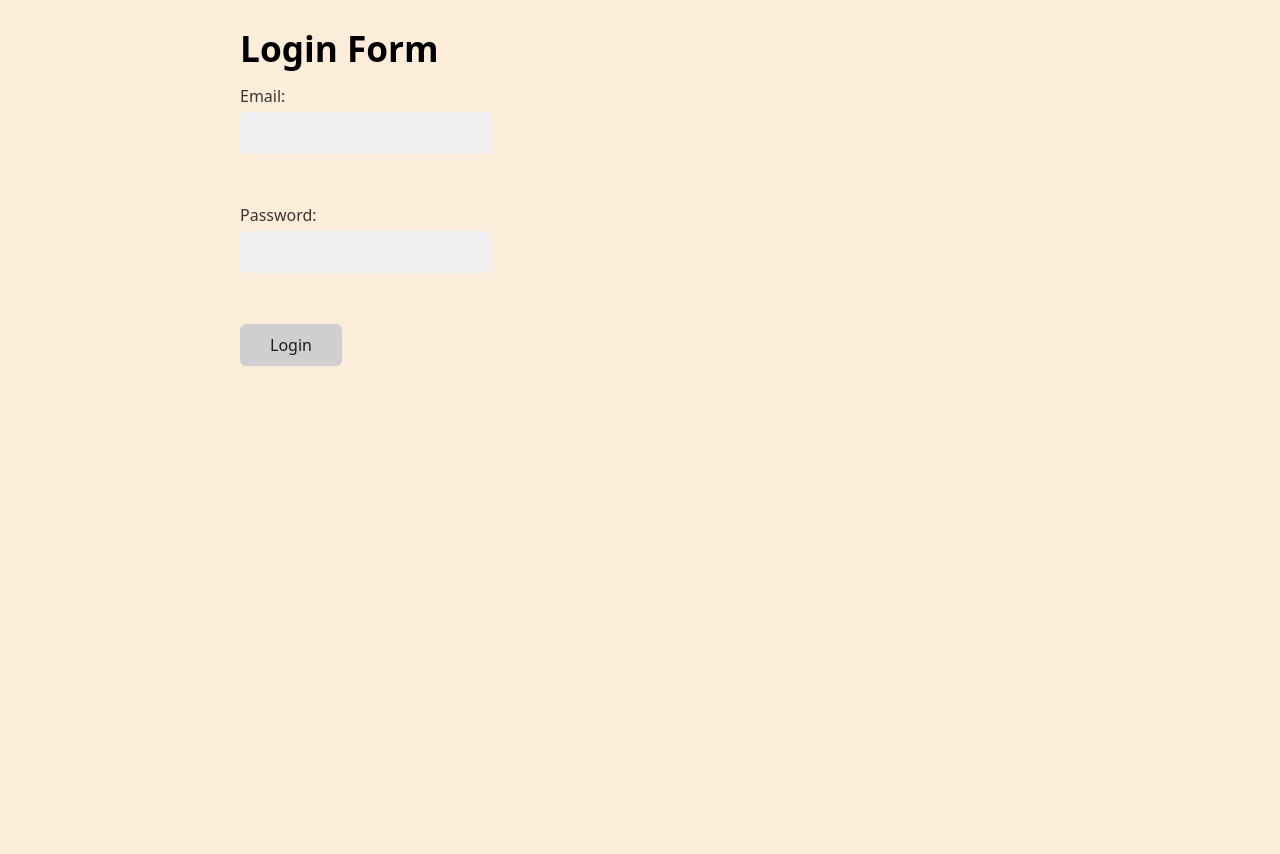
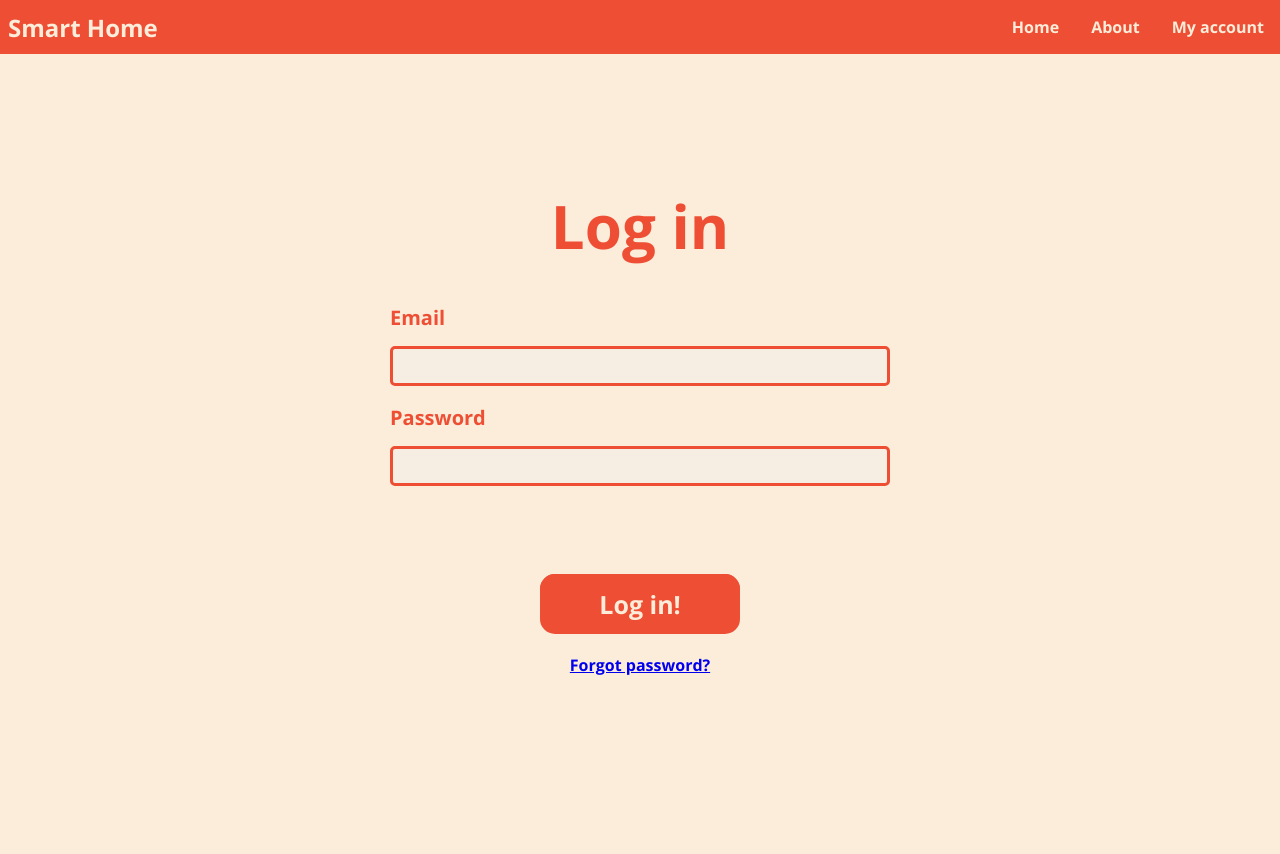
Before and after one commit to ewokrocks/iDeahubStuff, a PHP site: page /iDeahubStuff/login.php in a window 1280 px wide. Before the commit the page ends 366 px from the top, so only its background shows below. Run offline with PHP 8.4, Linux system fonts and the light colour scheme.

Commit message:
navbar addition to several pages

```diff
--- a/authentication/login.php
+++ b/authentication/login.php
@@ -4,18 +4,17 @@ include "db.php";
 if (isset($_POST['submit'])) {
     $email = $_POST['email'];
     $password = $_POST['password'];
-    $conn = mysqli_connect ("localhost","root", "","smarthome") ;
+    $conn = mysqli_connect("localhost", "root", "", "smarthome");
 
     $sql = "select * from user where email = '$email' and password_hash = '$password'";
     $result = mysqli_query($conn, $sql);
     $row = mysqli_fetch_array($result, MYSQLI_ASSOC);
     $count = mysqli_num_rows($result);
 
-    if($count == 1){
+    if ($count == 1) {
         header("Location: ///localhost/iDeahubStuff/templates/main-page.html");
-    }
-    else{
-        echo  '<script>
+    } else {
+        echo '<script>
                     alert("Login failed. Invalid username or password!!")
                 </script>';
     }
@@ -25,40 +24,74 @@ if (isset($_POST['submit'])) {
 ?>
 
 <html>
+
 <head>
     <title>Login</title>
-        <link rel="stylesheet" href="https://cdn.jsdelivr.net/npm/water.css@2/out/water.css">
     <meta name="viewport" content="width=device-width, initial-scale=1.0">
+    <link rel="stylesheet" type="text/css" href="../static/css/login.css">
+
 </head>
+
+
 <body style="background-color:#FCEDDA;">
 
-        <div id="form">
-            <h1>Login Form</h1>
-            <form name="form" action="login.php" onsubmit="return isvalid()" method="POST">
-                <label>Email: </label>
-                <input type="text" id="user" name="email"></br></br>
-                <label>Password: </label>
-                <input type="password" id="pass" name="password"></br></br>
-                <input type="submit" id="btn" value="Login" name = "submit"/>
+    <?php
+
+    require_once __DIR__ . '/../templates/navbar.php';
+
+    ?>
+
+    <div class="main">
+
+        <div class="title">
+            <div class="title_top"></div>
+            <br>
+            <div class="title_bottom">Log in</div>
+        </div>
+
+        <form action="login.php" onsubmit="return isvalid()" method="post">
+            <div class="content">
+
+                <div class="email"><label for="email">Email</label><br>
+                    <input type="text" name="email" value="" maxlength="200" id="email">
+                </div>
+
+                <div class="password"><label for="password">Password</label><br>
+                    <input type="text" name="password" value="" maxlength="200" id="password">
+                </div>
+
+                <div class="button">
+                    <div class="submit"><input type="submit" name="submit" value="Log in!"></div>
+
+                </div>
+
+                <a href="http://"> Forgot password? </a>
+
+            </div>
         </form>
+
     </div>
+
+
     <script>
-            function isvalid(){
+        function isvalid() {
             var user = document.form.user.value;
             var pass = document.form.pass.value;
-                if(user.length=="" && pass.length==""){
+            if (user.length == "" && pass.length == "") {
                 alert(" Username and password field is empty!!!");
                 return false;
             }
-                else if(user.length==""){
+            else if (user.length == "") {
                 alert(" Username field is empty!!!");
                 return false;
             }
-                else if(pass.length==""){
+            else if (pass.length == "") {
                 alert(" Password field is empty!!!");
                 return false;
             }
 
         }
     </script>
+
+
 </body>
--- a/templates/about us.php
+++ b/core/about us.php
@@ -12,7 +12,9 @@
 </head>
 
 <?php
-require_once("navbar.php");
+
+require_once __DIR__ . '/../templates/navbar.php';
+
 ?>
 
 <div class="textmain">Our core values</div>
--- a/static/css/login.css
+++ b/static/css/login.css
@@ -1,128 +1,136 @@
+/* @font-face {
+    font-family: "OpenSansBold";
+    src: url(../fonts/OpenSans-Bold.ttf);
+}
+@font-face {
+    font-family: "OpenSansLight";
+    src: url(../fonts/OpenSans-Light.ttf);
+}
+@font-face {
+    font-family: "OpenSansRegular";
+    src: url(../fonts/OpenSans-Regular.ttf);
+} */
 @import url('https://fonts.googleapis.com/css2?family=Open+Sans:wght@700;800&display=swap');
 
 
-
-* {
+*{
     margin: 0;
     padding: 0;
-    box-sizing: border-box;
-    font-family: 'OpenSans-Bold';
-    font-weight: bold;
 }
 
-body {
-
-    display: flex;
-    align-items: center;
-    justify-content: center;
-    background-color: white;
-    font-family: 'Open Sans', sans-serif;
-}
-.background-color {
-    background-color: #FCEDDA;
-}
-.container {
-    position: relative;
-    max-width: 430px;
-    width: 100%;
-    background-color: #EE4E34;
-    padding: 40px;
-    border-radius: 25px;
+body{
+    background-color: #fcedda;
     font-family: 'Open Sans', sans-serif;
 }
 
-img {
+input{
+    display: inline-block;
+    font-family: 'Open Sans', sans-serif;
+}
+
+html, body, .main{
+    height: 100%;
+    background-color: #fcedda;
+}
+.main{
+    width: 700px;
+    /* background-color: #ee4e34; */
+    margin: 0 auto;
+    background-color: #fcedda;
+}
+
+.title{
+    width: 700px;
+    height: 200px;
+    margin-bottom: 50px;
+}
+.title_top{
+    height: 100px;
+}
+.title_bottom{
+    height: 100px;
+    font-family: 'Open Sans', sans-serif;
+    font-size: 60px;
+    color: #ee4e34;
+    text-align: center;
+    line-height: 100px;
+}
+
+.content{
+    display: flex;
+    flex-direction: column;
     align-items: center;
 }
 
-p {
-    color: #fcedda;
-    margin-bottom: 20px;
+.content>div{
+    height: 100px;
+    font-size: 20px;
     font-family: 'Open Sans', sans-serif;
+    color: #ee4e34;
+
 }
 
-.innercontainer {
-    position: relative;
-    max-width: 430px;
-    width: 100%;
-    background-color: #fcedda;
-    padding: 30px;
-    border-radius: 25px;
-    font-family: 'Open Sans', sans-serif;
+.photo{
+    margin-top: 60px;
+
+}
+input[type=text]{
+    margin-top: 15px;
+    height: 40px;
+    width: 500px;
+    border-radius: 5px;
+    border: 3px solid #ee4e34;
+    font-size: 20px;
 }
 
-.innercontainer .input-field {
-    position: relative;
-    width: 75%;
-    margin-top: 20px;
-    align-items: center;
-    text-align: center;
+.selection{
+    margin-top: 15px;
+    height: 45px;
+    width: 500px;
+    border-radius: 5px;
+    border: 3px solid #ee4e34;
+    font-size: 20px;
+    background-color: #f7eee3;
     font-family: 'Open Sans', sans-serif;
+    color: #ee4e34;
 }
 
-
-.input-field input {
-    position: relative;
-    width: 130%;
-    padding: 0 35px;
-    border-color: #EE4E34;
-    border-style: solid;
-    border-radius: 25px;
-    align-items: center;
+.textarea{
+    margin-top: 15px;
+    height: 85px;
+    width: 500px;
+    border-radius: 5px;
+    border: 3px solid #ee4e34;
+    font-size: 20px;
     font-family: 'Open Sans', sans-serif;
+    color: #ee4e34;
+    background-color: #f7eee3;
+}
+.button{
+    margin-top: 50px;
+}
+.button div{
+    background-color: #ee4e34;
+    height: 30px;
+    margin-top: 20px;
+    float: left;
+    border-radius: 15px;
 }
 
- ::placeholder {
-    color: #EE4E34;
-    text-align: center;
-    font-size: medium;
-    font-weight: bold;
+.button div input{
+    width: 200px;
+    height: 60px;
+    background-color: #ee4e34;
+    border: 0px solid #ee4e34;
     font-family: 'Open Sans', sans-serif;
+    color: #fcedda;
+    border-radius: 15px;
+    font-size: 25px;
 }
-
-.line {
-    color: #EE4E34;
-    text-align: center;
-    font-size: small;
-    font-family: 'Open Sans', sans-serif;
-    font-weight: bold;
+.button div input:hover{
+    background-color: #c43d28;
+    color: #f7eee3;
 }
-a{
-    font-family: 'Open Sans', sans-serif;
-    color: #EE4E34;
-    font-weight: bold;
+input{
+    background-color: #f7eee3;
 }
-
-button {
-    background-color: #EE4E34;
-    border-radius: 25px;
-    border-color: #EE4E34;
-    border-style: solid;
-    color: #fcedda;
-    padding: 15px 32px;
-    text-align: center;
-    text-decoration: none;
-    display: inline-block;
-    font-size: 16px;
-    width: 100%;
-    margin-top: 20px;
-    font-weight: bold;
-    font-family: 'Open Sans', sans-serif;
-}
-
-.create {
-    background-color: #9daaf2;
-    border-radius: 25px;
-    border-style: solid;
-    border-color: #9daaf2;
-    color: white;
-    padding: 15px 32px;
-    text-align: center;
-    display: inline-block;
-    font-size: 16px;
-    margin-top: 20px;
-    margin-bottom: 30px;
-    width: 100%;
-    font-weight: bold;
-    font-family: 'Open Sans', sans-serif;
-}
--- a/static/css/navbar.css
+++ b/static/css/navbar.css
@@ -1,8 +1,10 @@
-@font-face {
+/* @font-face {
     font-family: "OpenSansBold";
     src: url(/static/fonts/OpenSans-Bold.ttf);
-}
+} */
 @import url('https://fonts.googleapis.com/css2?family=Open+Sans:wght@700;800&display=swap');
+@import url('https://fonts.googleapis.com/css2?family=Open+Sans:wght@700;800&display=swap');
+
 
 * {
     box-sizing: border-box;
```
Also changed, not shown: authentication/register.php (+22 -9 lines), authentication/resetpassword.php (+20 -0 lines), core/contact.php (+21 -9 lines), core/faq.php (deleted, +0 -17 lines), core/faqpage.php (renamed from templates/faqpage.php, +13 -3 lines), static/css/contactus.css (+4 -6 lines), static/css/register.css (+11 -22 lines). Lines whose indentation alone changed are shown as unchanged.
